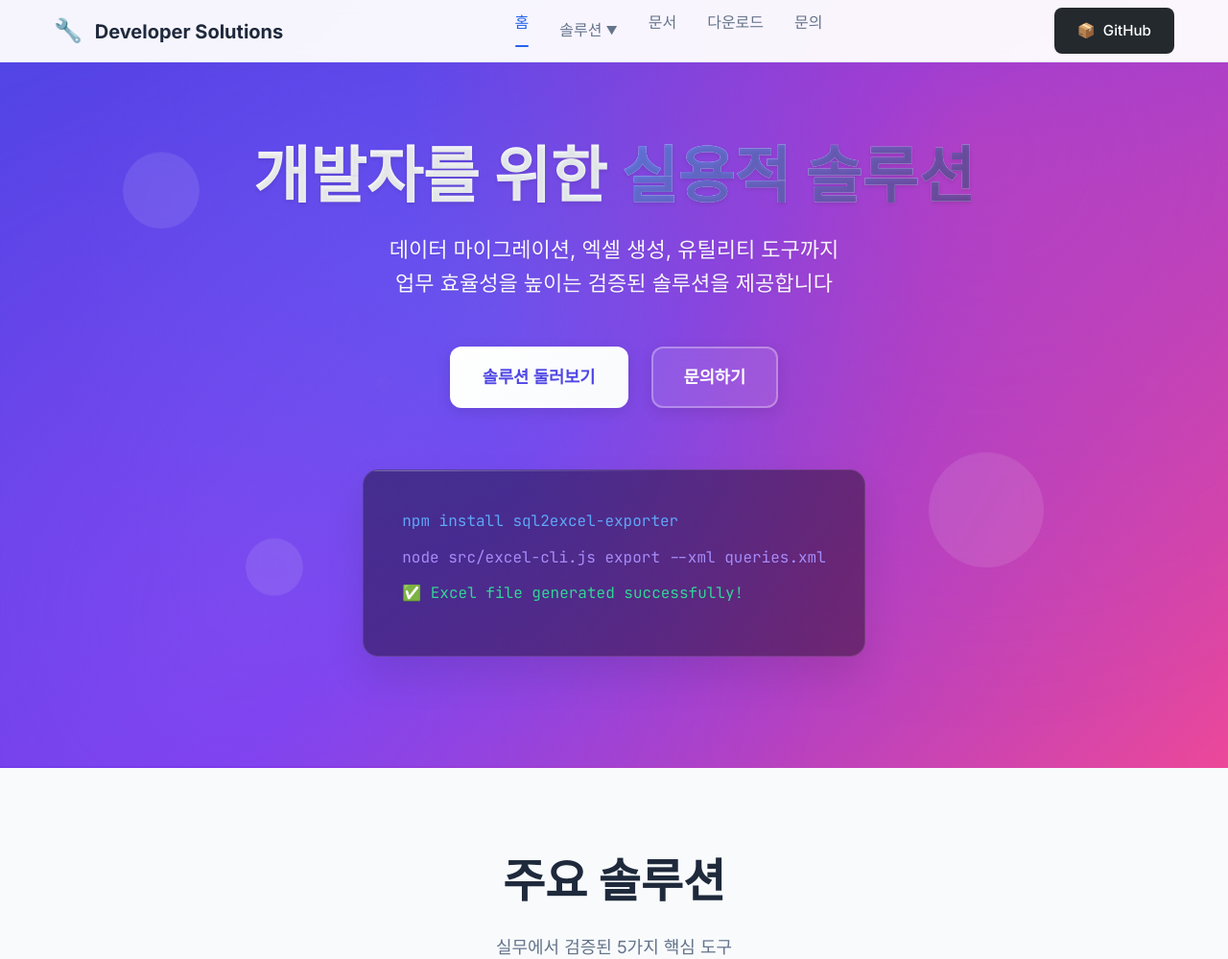
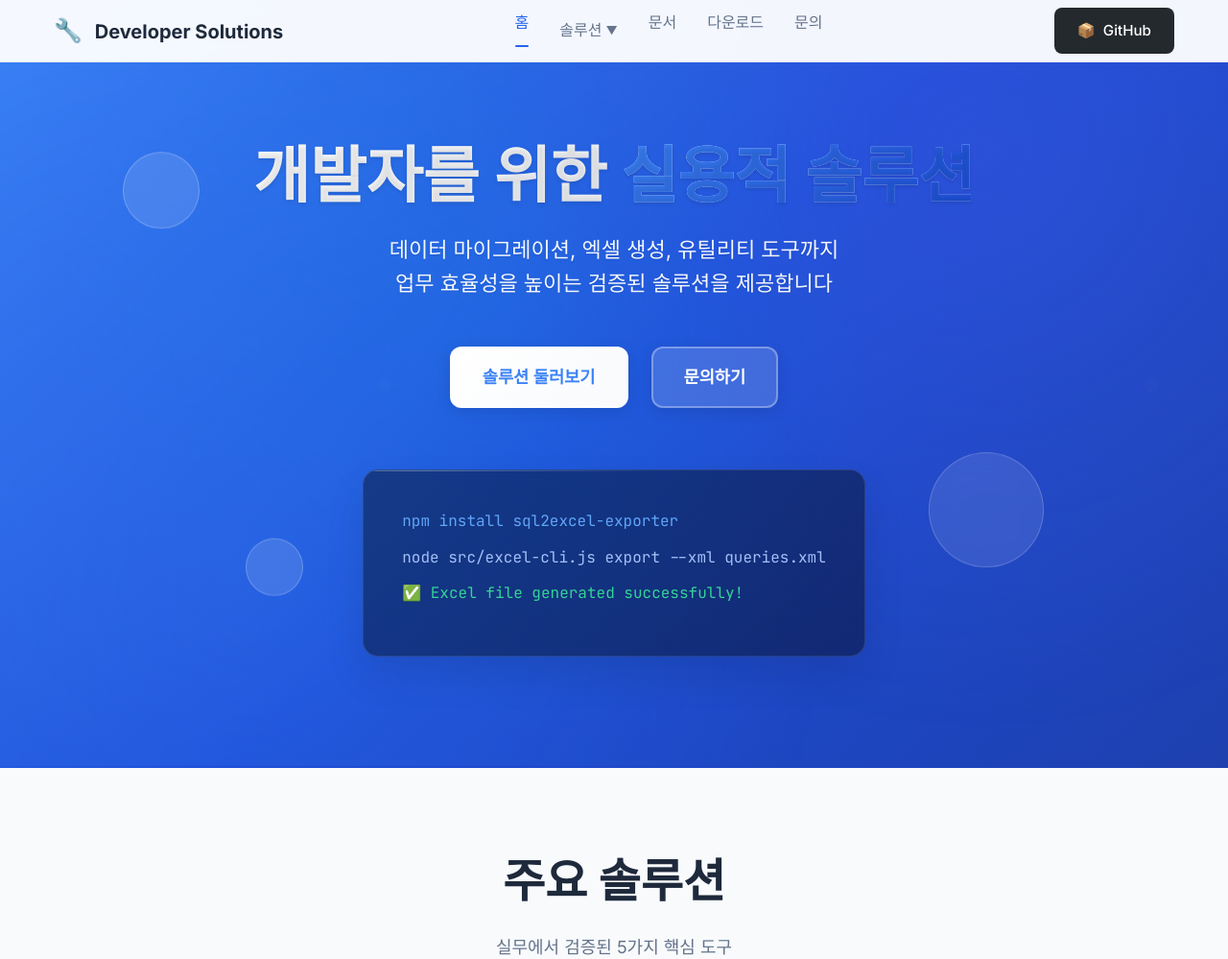
Before and after one commit to mrjung72/happysoft-website, a PHP site: page / in a window 1280 px wide. Shown: the top 999 px of the page at 96% size. Run offline with PHP 8.4, Linux system fonts and the light colour scheme.

Commit message:
메인화면 디자인 개선 중 ....

```diff
--- a/assets/css/main.css
+++ b/assets/css/main.css
@@ -6,7 +6,7 @@
     --primary-color: #2563eb;
     --primary-hover: #1d4ed8;
     --secondary-color: #64748b;
-    --accent-color: #f59e0b;
+    --accent-color: #3b82f6;
     --success-color: #10b981;
     --warning-color: #f59e0b;
     --error-color: #ef4444;
@@ -16,9 +16,9 @@
     --bg-secondary: #f8fafc;
     --bg-dark: #0f172a;
     --bg-card: #ffffff;
-    --bg-gradient: linear-gradient(135deg, #667eea 0%, #764ba2 100%);
-    --hero-gradient: linear-gradient(135deg, #667eea 0%, #764ba2 100%);
-    --hero-gradient-modern: linear-gradient(135deg, #667eea 0%, #764ba2 100%);
+    --bg-gradient: linear-gradient(135deg, #3b82f6 0%, #1d4ed8 100%);
+    --hero-gradient: linear-gradient(135deg, #3b82f6 0%, #1d4ed8 50%, #1e40af 100%);
+    --hero-gradient-modern: linear-gradient(135deg, #3b82f6 0%, #1d4ed8 50%, #1e40af 100%);
 
     /* Text Colors */
     --text-primary: #1e293b;
@@ -182,7 +182,7 @@ a {
 }
 
 .highlight {
-    background: var(--bg-gradient);
+    background: linear-gradient(135deg, #3b82f6 0%, #1d4ed8 100%);
     -webkit-background-clip: text;
     -webkit-text-fill-color: transparent;
     background-clip: text;
@@ -361,7 +361,7 @@ a {
    ========================================================================== */
 .hero-section {
     padding: 8rem 0 6rem;
-    background: linear-gradient(135deg, #4f46e5 0%, #7c3aed 50%, #ec4899 100%);
+    background: linear-gradient(135deg, #3b82f6 0%, #1d4ed8 50%, #1e40af 100%);
     color: var(--text-white);
     position: relative;
     overflow: hidden;
@@ -378,9 +378,9 @@ a {
     right: 0;
     bottom: 0;
     background:
-        radial-gradient(circle at 20% 80%, rgba(139, 92, 246, 0.4) 0%, transparent 50%),
-        radial-gradient(circle at 80% 20%, rgba(236, 72, 153, 0.4) 0%, transparent 50%),
-        radial-gradient(circle at 40% 40%, rgba(59, 130, 246, 0.3) 0%, transparent 50%);
+        radial-gradient(circle at 20% 80%, rgba(59, 130, 246, 0.25) 0%, transparent 50%),
+        radial-gradient(circle at 80% 20%, rgba(99, 102, 241, 0.2) 0%, transparent 50%),
+        radial-gradient(circle at 40% 40%, rgba(14, 165, 233, 0.15) 0%, transparent 50%);
     animation: float 6s ease-in-out infinite;
 }
 
@@ -426,7 +426,7 @@ a {
     margin-bottom: 1.5rem;
     line-height: 1.1;
     text-shadow: 0 2px 4px rgba(0, 0, 0, 0.1);
-    background: linear-gradient(135deg, #ffffff 0%, #f0f9ff 100%);
+    background: linear-gradient(135deg, #ffffff 0%, #e2e8f0 100%);
     -webkit-background-clip: text;
     -webkit-text-fill-color: transparent;
     background-clip: text;
@@ -460,28 +460,28 @@ a {
 
 .hero-buttons .btn-primary {
     background: linear-gradient(135deg, #ffffff 0%, #f8fafc 100%);
-    color: #4f46e5;
-    border: 2px solid rgba(255, 255, 255, 0.2);
+    color: #3b82f6;
+    border: 2px solid rgba(255, 255, 255, 0.3);
 }
 
 .hero-buttons .btn-primary:hover {
     background: linear-gradient(135deg, #f8fafc 0%, #ffffff 100%);
     transform: translateY(-3px);
-    box-shadow: 0 8px 25px rgba(0, 0, 0, 0.15);
+    box-shadow: 0 8px 25px rgba(255, 255, 255, 0.2);
 }
 
 .hero-buttons .btn-secondary {
-    background: rgba(255, 255, 255, 0.1);
+    background: rgba(255, 255, 255, 0.15);
     color: var(--text-white);
     border: 2px solid rgba(255, 255, 255, 0.3);
     backdrop-filter: blur(10px);
 }
 
 .hero-buttons .btn-secondary:hover {
-    background: rgba(255, 255, 255, 0.2);
-    border-color: rgba(255, 255, 255, 0.5);
+    background: rgba(255, 255, 255, 0.25);
+    border-color: rgba(255, 255, 255, 0.4);
     transform: translateY(-3px);
-    box-shadow: 0 8px 25px rgba(0, 0, 0, 0.15);
+    box-shadow: 0 8px 25px rgba(255, 255, 255, 0.15);
 }
 
 .hero-image {
@@ -535,7 +535,7 @@ a {
 }
 .code-line:nth-child(2) {
     animation-delay: 1.5s;
-    color: #a78bfa;
+    color: #a3bffa;
 }
 .code-line:nth-child(3) {
     animation-delay: 2.5s;
@@ -552,9 +552,10 @@ a {
 .hero-section .floating-element {
     position: absolute;
     border-radius: 50%;
-    background: rgba(255, 255, 255, 0.1);
+    background: rgba(255, 255, 255, 0.15);
     backdrop-filter: blur(10px);
     animation: float 6s ease-in-out infinite;
+    border: 1px solid rgba(255, 255, 255, 0.2);
 }
 
 .hero-section .floating-element:nth-child(1) {
@@ -563,6 +564,8 @@ a {
     top: 20%;
     left: 10%;
     animation-delay: 0s;
+    background: rgba(255, 255, 255, 0.12);
+    border-color: rgba(255, 255, 255, 0.25);
 }
 
 .hero-section .floating-element:nth-child(2) {
@@ -571,6 +574,8 @@ a {
     top: 60%;
     right: 15%;
     animation-delay: 2s;
+    background: rgba(255, 255, 255, 0.1);
+    border-color: rgba(255, 255, 255, 0.2);
 }
 
 .hero-section .floating-element:nth-child(3) {
@@ -579,6 +584,8 @@ a {
     bottom: 20%;
     left: 20%;
     animation-delay: 4s;
+    background: rgba(255, 255, 255, 0.13);
+    border-color: rgba(255, 255, 255, 0.22);
 }
 
 /* ==========================================================================
```
